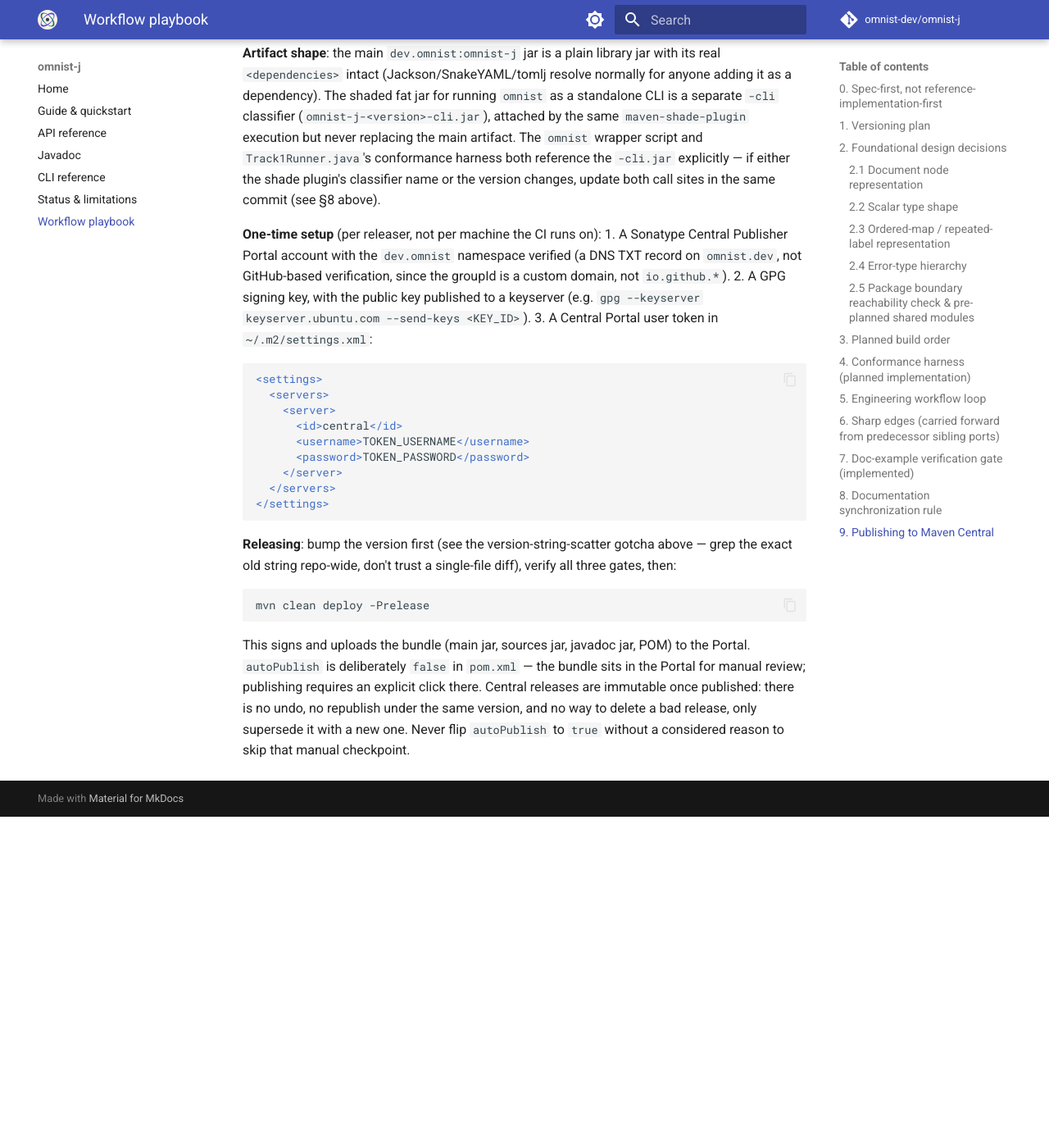
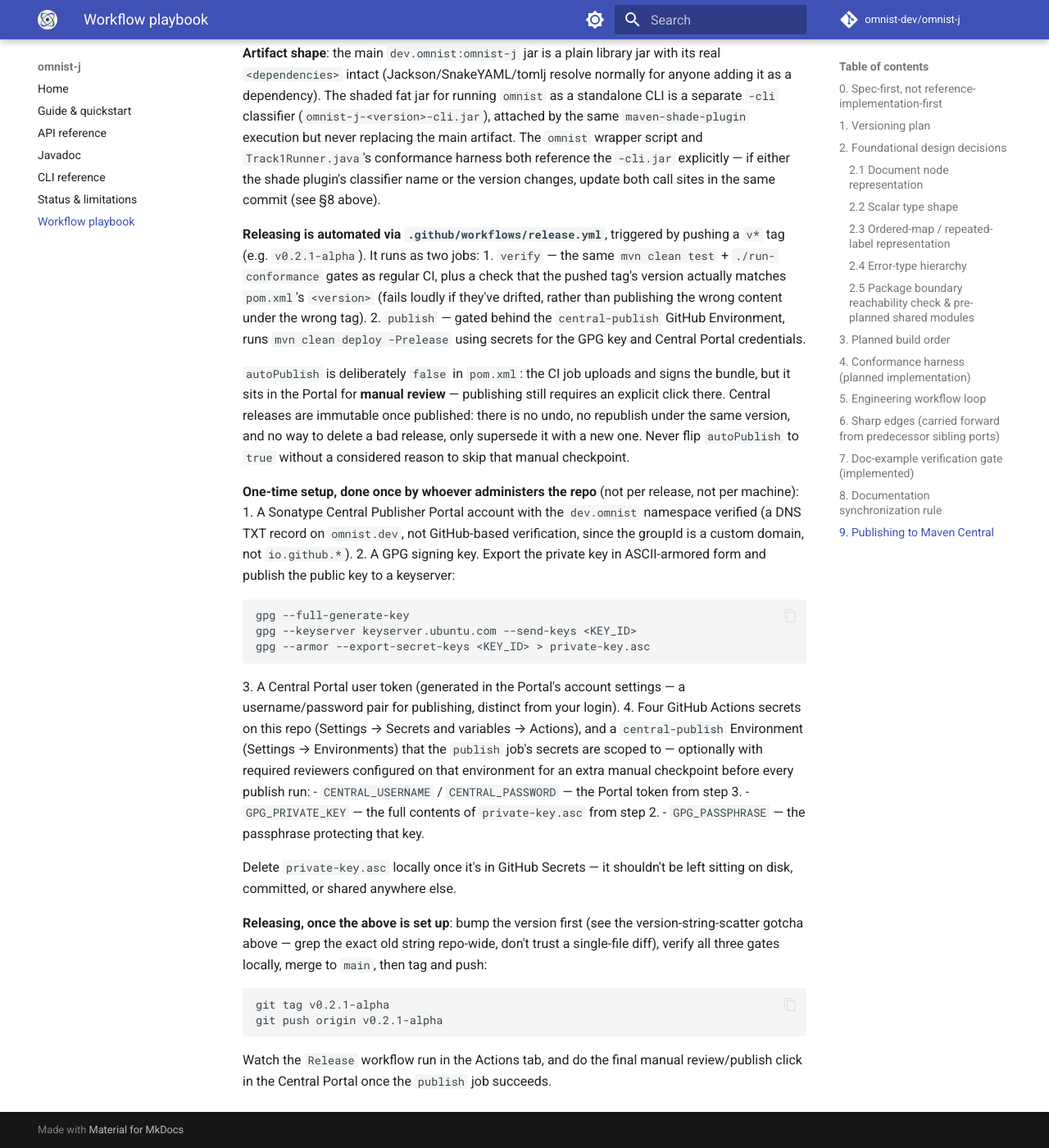
Before and after one commit to omnist-dev/omnist-j, an MkDocs documentation site: the page built from docs/workflow-playbook.md, in a window 1280 px wide and 1400 px high, scrolled down 6452 px. Shown: the whole window at 82% size. Built offline with MkDocs 1.6.1 and Material for MkDocs 9.7.7, drawn with Linux system fonts in a browser that asks for light colours; comment, search, counter and statistics services are not loaded; before the commit the page ends 7448 px from its top, so only the background shows below that.

Commit message:
Add automated Central release workflow, triggered by version tags (#78)
.github/workflows/release.yml, mirroring omnist-rs's own crates.io
publish workflow shape (tag-push trigger, a verify job, then a gated
publish job): pushing a v* tag runs the same test+conformance gates as
regular CI, plus a check that the tag's version actually matches
pom.xml's <version> (fails loudly on drift rather than publishing
mislabeled content), then the publish job -- scoped to a central-publish
GitHub Environment -- signs and uploads via `mvn clean deploy -Prelease`
using actions/setup-java's built-in GPG-import support.

Requires 4 GitHub secrets (CENTRAL_USERNAME, CENTRAL_PASSWORD,
GPG_PRIVATE_KEY, GPG_PASSPHRASE) that only the repo owner can add --
documented step by step in docs/workflow-playbook.md #9, along with the
updated release procedure (tag + push instead of a manual local deploy).

Verified the tag/pom.xml version check command directly:
`mvn -q help:evaluate -Dexpression=project.version -DforceStdout`
correctly prints 0.2.1-alpha. Confirmed .github/workflows/release.yml
parses as valid YAML, and re-ran the standard mvn clean test +
./run-conformance gates to confirm the new files don't affect the
existing CI path (autoPublish stays false, and neither of this
workflow's two jobs run on normal push/PR events, only on tag push).

````diff
--- a/docs/workflow-playbook.md
+++ b/docs/workflow-playbook.md
@@ -218,24 +218,31 @@
 
 **Artifact shape**: the main `dev.omnist:omnist-j` jar is a plain library jar with its real `<dependencies>` intact (Jackson/SnakeYAML/tomlj resolve normally for anyone adding it as a dependency). The shaded fat jar for running `omnist` as a standalone CLI is a separate `-cli` classifier (`omnist-j-<version>-cli.jar`), attached by the same `maven-shade-plugin` execution but never replacing the main artifact. The `omnist` wrapper script and `Track1Runner.java`'s conformance harness both reference the `-cli.jar` explicitly — if either the shade plugin's classifier name or the version changes, update both call sites in the same commit (see §8 above).
 
-**One-time setup** (per releaser, not per machine the CI runs on):
+**Releasing is automated via `.github/workflows/release.yml`**, triggered by pushing a `v*` tag (e.g. `v0.2.1-alpha`). It runs as two jobs:
+1. `verify` — the same `mvn clean test` + `./run-conformance` gates as regular CI, plus a check that the pushed tag's version actually matches `pom.xml`'s `<version>` (fails loudly if they've drifted, rather than publishing the wrong content under the wrong tag).
+2. `publish` — gated behind the `central-publish` GitHub Environment, runs `mvn clean deploy -Prelease` using secrets for the GPG key and Central Portal credentials.
+
+`autoPublish` is deliberately `false` in `pom.xml`: the CI job uploads and signs the bundle, but it sits in the Portal for **manual review** — publishing still requires an explicit click there. Central releases are immutable once published: there is no undo, no republish under the same version, and no way to delete a bad release, only supersede it with a new one. Never flip `autoPublish` to `true` without a considered reason to skip that manual checkpoint.
+
+**One-time setup, done once by whoever administers the repo** (not per release, not per machine):
 1. A Sonatype Central Publisher Portal account with the `dev.omnist` namespace verified (a DNS TXT record on `omnist.dev`, not GitHub-based verification, since the groupId is a custom domain, not `io.github.*`).
-2. A GPG signing key, with the public key published to a keyserver (e.g. `gpg --keyserver keyserver.ubuntu.com --send-keys <KEY_ID>`).
-3. A Central Portal user token in `~/.m2/settings.xml`:
-   ```xml
-   <settings>
-     <servers>
-       <server>
-         <id>central</id>
-         <username>TOKEN_USERNAME</username>
-         <password>TOKEN_PASSWORD</password>
-       </server>
-     </servers>
-   </settings>
+2. A GPG signing key. Export the private key in ASCII-armored form and publish the public key to a keyserver:
+   ```bash
+   gpg --full-generate-key
+   gpg --keyserver keyserver.ubuntu.com --send-keys <KEY_ID>
+   gpg --armor --export-secret-keys <KEY_ID> > private-key.asc
    ```
+3. A Central Portal user token (generated in the Portal's account settings — a username/password pair for publishing, distinct from your login).
+4. Four GitHub Actions secrets on this repo (Settings → Secrets and variables → Actions), and a `central-publish` Environment (Settings → Environments) that the `publish` job's secrets are scoped to — optionally with required reviewers configured on that environment for an extra manual checkpoint before every publish run:
+   - `CENTRAL_USERNAME` / `CENTRAL_PASSWORD` — the Portal token from step 3.
+   - `GPG_PRIVATE_KEY` — the full contents of `private-key.asc` from step 2.
+   - `GPG_PASSPHRASE` — the passphrase protecting that key.
 
-**Releasing**: bump the version first (see the version-string-scatter gotcha above — grep the exact old string repo-wide, don't trust a single-file diff), verify all three gates, then:
+   Delete `private-key.asc` locally once it's in GitHub Secrets — it shouldn't be left sitting on disk, committed, or shared anywhere else.
+
+**Releasing, once the above is set up**: bump the version first (see the version-string-scatter gotcha above — grep the exact old string repo-wide, don't trust a single-file diff), verify all three gates locally, merge to `main`, then tag and push:
 ```bash
-mvn clean deploy -Prelease
+git tag v0.2.1-alpha
+git push origin v0.2.1-alpha
 ```
-This signs and uploads the bundle (main jar, sources jar, javadoc jar, POM) to the Portal. `autoPublish` is deliberately `false` in `pom.xml` — the bundle sits in the Portal for manual review; publishing requires an explicit click there. Central releases are immutable once published: there is no undo, no republish under the same version, and no way to delete a bad release, only supersede it with a new one. Never flip `autoPublish` to `true` without a considered reason to skip that manual checkpoint.
+Watch the `Release` workflow run in the Actions tab, and do the final manual review/publish click in the Central Portal once the `publish` job succeeds.
````
Also changed, not shown: 1 other file.
